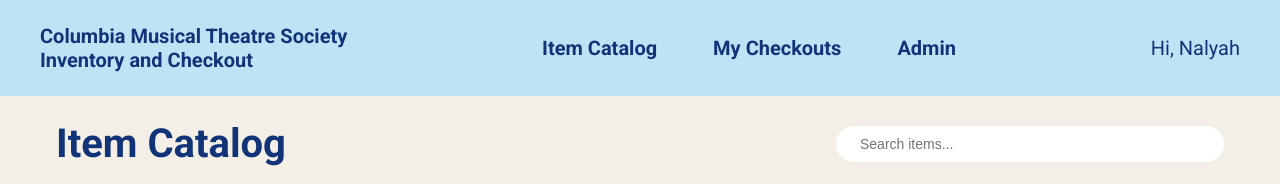
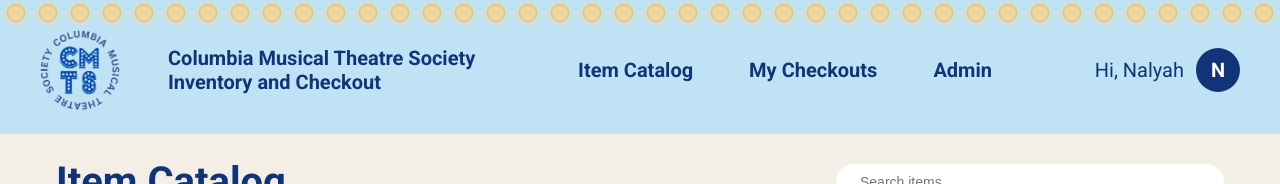
Before and after one commit to nalyahh/CMTS-inventory, a React (Vite) app in the folder frontend/: page / in a window 1280 px wide. Shown: the top 184 px of the page. Built offline with nearby package versions, Linux system fonts and the light colour scheme; no server answers.

Commit message:
Add category pills, Roboto font, navbar decorations, and badge colors

```diff
--- a/frontend/src/pages/ItemsPage.css
+++ b/frontend/src/pages/ItemsPage.css
@@ -9,7 +9,32 @@
     align-items: center;
     gap: 48px;
     background: #BFE3F5;
-    padding: 24px 40px;
+    padding: 30px 40px 24px;
+    position: relative;
+}
+
+.navbar-lights {
+    position: absolute;
+    top: 4px;
+    left: 0;
+    right: 0;
+    display: flex;
+    justify-content: space-around;
+}
+
+.light {
+    width: 16px;
+    height: 16px;
+    border-radius: 50%;
+    background: #F2D79D;
+    border: 1px solid #D9B96E;
+    box-shadow: 0 0 8px #F2D79D;
+}
+
+.navbar-logo {
+    width: 80px;
+    height: 80px;
+    object-fit: contain;
 }
 
 .navbar-title {
@@ -35,6 +60,26 @@
 .navbar-user {
     font-size: 20px;
     color: #113478;
+}
+
+.navbar-user {
+    font-size: 20px;
+    color: #113478;
+    display: flex;
+    align-items: center;
+    gap: 12px;
+}
+
+.avatar {
+    width: 44px;
+    height: 44px;
+    border-radius: 50%;
+    background: #113478;
+    color: white;
+    font-weight: bold;
+    display: flex;
+    align-items: center;
+    justify-content: center;
 }
 
 .catalog {
--- a/frontend/src/pages/ItemsPage.jsx
+++ b/frontend/src/pages/ItemsPage.jsx
@@ -1,6 +1,7 @@
 import './ItemsPage.css'
 import {useState, useEffect} from "react";
 import axios from "axios";
+import cmtsLogo from '../assets/cmts-logo.png'
 
 const CATEGORY_LABELS = {
     SOUND: 'Sound',
@@ -23,6 +24,15 @@
     { value: 'INSTRUMENTS', label: 'Instruments' },
 ]
 
+const CATEGORY_STYLES = {
+    SOUND: { background: '#E1F2FD', color: '#6DB2F3' },
+    LIGHTS: { background: '#FDF7E1', color: '#F2CD56' },
+    PROPS: { background: '#E8FDE1', color: '#97EA92' },
+    COSTUMES: { background: '#E7E1FD', color: '#8E6DF3' },
+    SET: { background: '#FDE1E1', color: '#F3786D' },
+    HAIR_MAKEUP: { background: '#FDE1FF', color: '#EA98F2' },
+    INSTRUMENTS: { background: '#E1FDF7', color: '#6DF3EC' },
+}
 function quantityClass(available, total) {
     if (available === 0) return 'quantity-badge qty-red'
     if (available < total) return 'quantity-badge qty-yellow'
@@ -45,6 +55,12 @@
     return (
         <div className="items-page">
             <nav className="navbar">
+                <div className="navbar-lights">
+                    {Array.from({ length: 40 }).map((_, i) => (
+                        <span key={i} className="light" />
+                    ))}
+                </div>
+                <img src={cmtsLogo} alt="CMTS logo" className="navbar-logo" />
                 <div className="navbar-title">
                     Columbia Musical Theatre Society
                     <br />
@@ -55,7 +71,10 @@
                     <a href="/checkouts">My Checkouts</a>
                     <a href="/admin">Admin</a>
                 </div>
-                <div className="navbar-user">Hi, Nalyah</div>
+                <div className="navbar-user">
+                    Hi, Nalyah
+                    <span className="avatar">N</span>
+                </div>
             </nav>
             <main className="catalog">
                 <div className="catalog-header">
@@ -84,7 +103,9 @@
                     {visibleItems.map(item => (
                         <div className="item-card" key={item.id}>
                             <div className="item-photo">
-                                <span className="item-badge category-badge">{CATEGORY_LABELS[item.category]}</span>
+                                <span className="item-badge category-badge" style={CATEGORY_STYLES[item.category]}>
+                                    {CATEGORY_LABELS[item.category]}
+                                </span>
                                 <span className={`item-badge ${quantityClass(item.availableQuantity, item.quantity)}`}>{item.availableQuantity} of {item.quantity}</span>
                             </div>
                             <div className="item-body">
```
